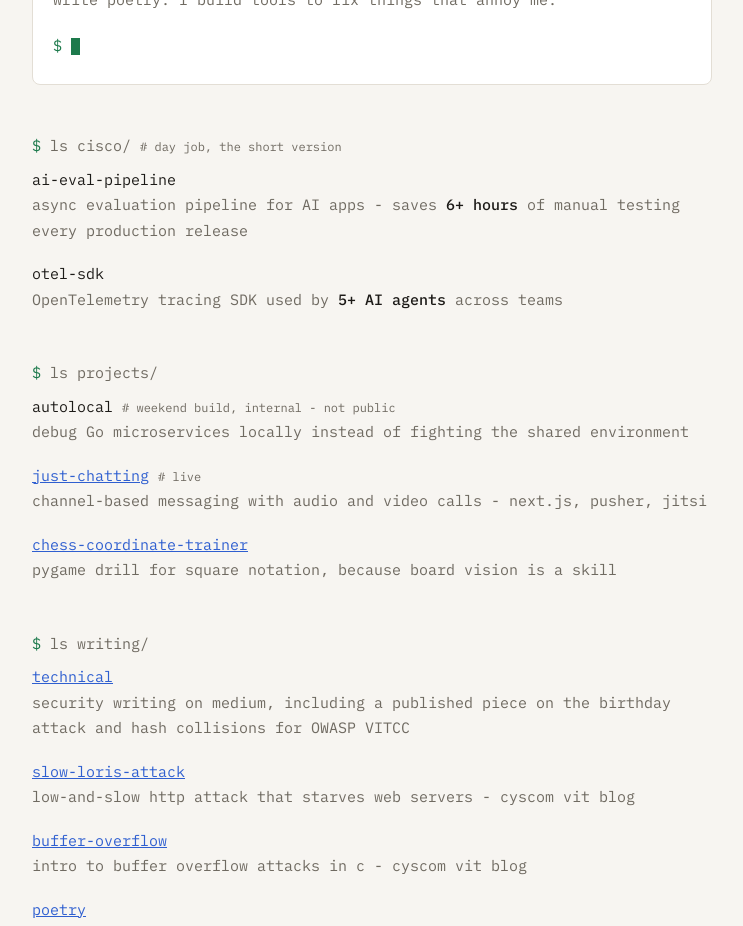
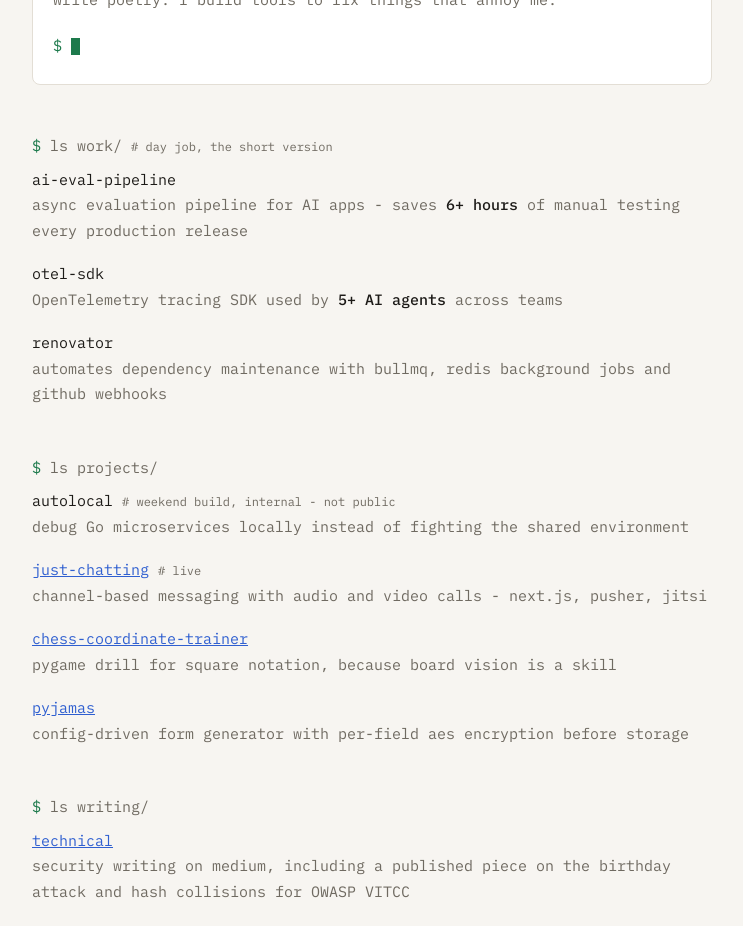
Before and after one commit to hemangahuja/hemang.xyz, a Next.js app in the folder my_portifolio_website/: page / in a window 1280 px wide. Shown: the part 400-1326 px from the top of the page, without its empty margins (268-1011 px from the left). Built offline with nearby package versions, Linux system fonts and the light colour scheme.

Commit message:
rename cisco to work, add renovator and pyjamas

```diff
--- a/my_portifolio_website/pages/index.jsx
+++ b/my_portifolio_website/pages/index.jsx
@@ -94,7 +94,7 @@ export default function Home() {
 
         <section id="work">
           <div className="cmd">
-            <span className="prompt">$</span> ls cisco/ <span className="tag"># day job, the short version</span>
+            <span className="prompt">$</span> ls work/ <span className="tag"># day job, the short version</span>
           </div>
           <div className="out">
             <div className="item">
@@ -109,6 +109,10 @@ export default function Home() {
               <div className="desc">
                 OpenTelemetry tracing SDK used by <b>5+ AI agents</b> across teams
               </div>
+            </div>
+            <div className="item">
+              <span className="name">renovator</span>
+              <div className="desc">automates dependency maintenance with bullmq, redis background jobs and github webhooks</div>
             </div>
           </div>
         </section>
@@ -135,6 +139,12 @@ export default function Home() {
                 <a href="https://github.com/hemangahuja/coordinate-training">chess-coordinate-trainer</a>
               </span>
               <div className="desc">pygame drill for square notation, because board vision is a skill</div>
+            </div>
+            <div className="item">
+              <span className="name">
+                <a href="https://github.com/hemangahuja/pyjamas_forms">pyjamas</a>
+              </span>
+              <div className="desc">config-driven form generator with per-field aes encryption before storage</div>
             </div>
           </div>
         </section>
```
